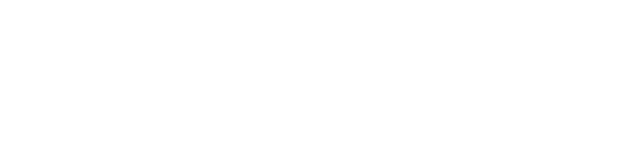
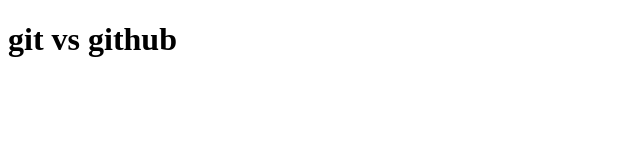
Before and after one commit to musomaxmayusupov-cell/project, a plain HTML site: page index.html in a window 1280 px wide. Shown: the whole page, without its empty margins (0-640 px from the left). Drawn offline with Linux system fonts and the light colour scheme.

Commit message:
I'm add HTML end CSS file

```diff
--- a/index.html
+++ b/index.html
@@ -6,6 +6,6 @@
     <title>Document</title>
 </head>
 <body>
-
+    <h1>git vs github</h1>
 </body>
 </html>
--- /dev/null
+++ b/style.css
@@ -0,0 +1,3 @@
+body{
+    background-color: violet;
+}
```
